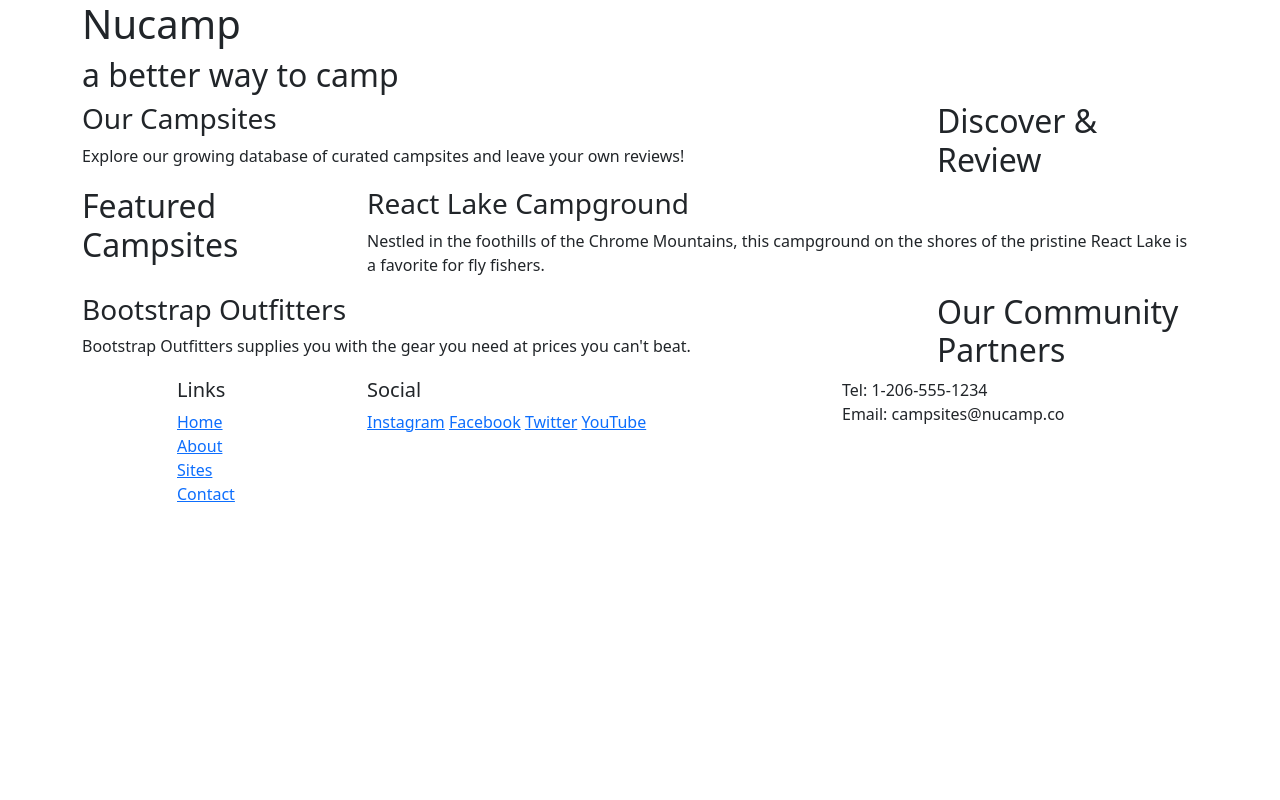
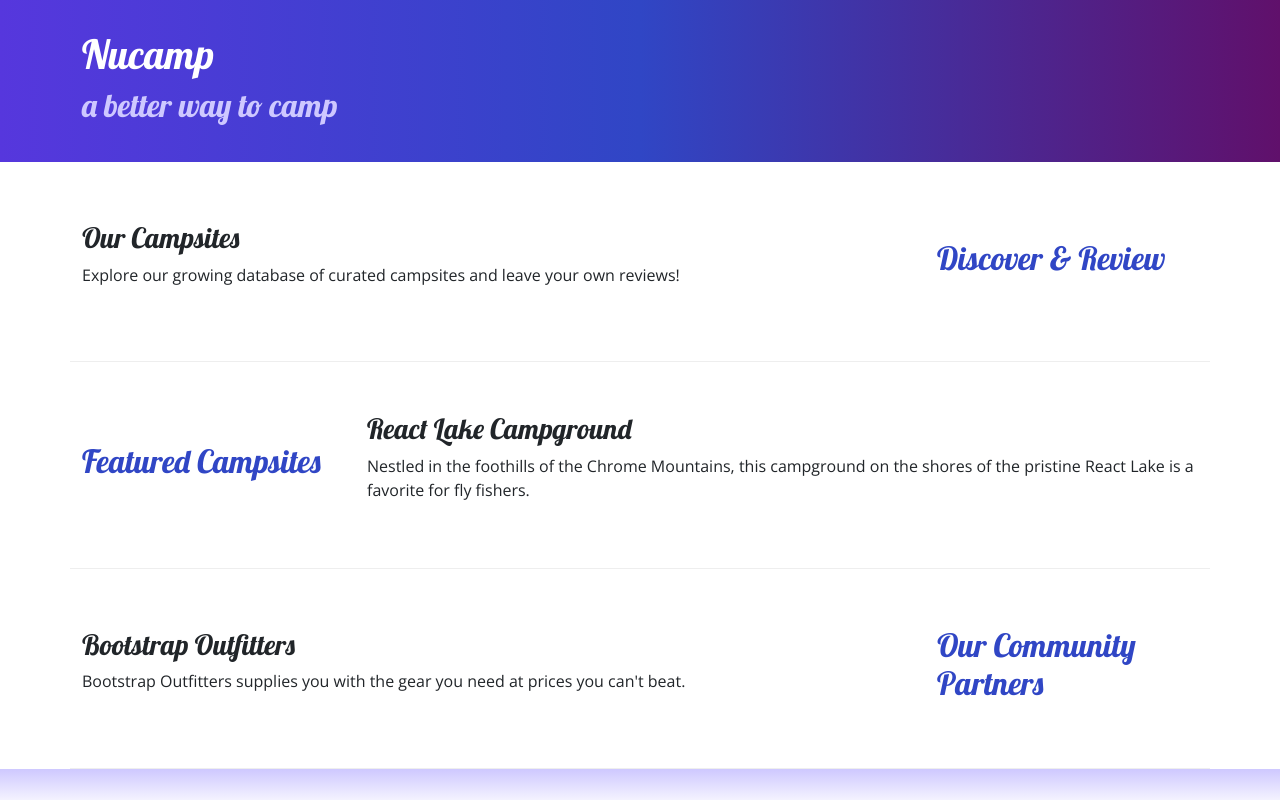
Before and after one commit to tonybria/Nucamp-website, a plain HTML site: page index.html in a window 1280 px wide. Shown: the top 800 px of the page. Drawn offline with nearby package versions, Linux system fonts and the light colour scheme; files that its build step writes are made by us from their sources.

Commit message:
Adding Custom Styles

```diff
--- a/index.html
+++ b/index.html
@@ -1,17 +1,19 @@
 <!DOCTYPE html>
 <html lang="en">
 
-<head>
-     <!-- Required meta tags always come first -->
-     <meta charset="utf-8" />
-     <meta name="viewport" content="width=device-width, initial-scale=1" />
+<head></head>
+    <!-- Required meta tags always come first -->
+    <meta charset="utf-8" />
+    <meta name="viewport" content="width=device-width, initial-scale=1" />
 
-     <!-- Bootstrap CSS -->
-     <link href="https://cdn.jsdelivr.net/npm/bootstrap@5.2.3/dist/css/bootstrap.min.css" rel="stylesheet" integrity="sha384-rbsA2VBKQhggwzxH7pPCaAqO46MgnOM80zW1RWuH61DGLwZJEdK2Kadq2F9CUG65" crossorigin="anonymous"/>
+    <!-- Bootstrap CSS -->
+    <link href="https://cdn.jsdelivr.net/npm/bootstrap@5.2.3/dist/css/bootstrap.min.css" rel="stylesheet" integrity="sha384-rbsA2VBKQhggwzxH7pPCaAqO46MgnOM80zW1RWuH61DGLwZJEdK2Kadq2F9CUG65" crossorigin="anonymous"/>
 
+    <!-- Additional CSS must be placed after Bootstrap CSS -->
+    <link rel="stylesheet" href="https://fonts.googleapis.com/css?family=Lobster|Open+Sans" />
+    <link rel="stylesheet" href="css/styles.css" />
     <title>Nucamp: A Better Way To Camp</title>
 </head>
-
 <body>
 
     <!-- header -->
@@ -30,7 +32,7 @@
     <main class="container">
 
     	<!-- discover section -->
-        <section class="row">
+        <section class="row row-content align-items-center">
             <div class="col-sm-4 col-md-3 order-sm-last">
                 <h2>Discover & Review</h2>
             </div>
@@ -41,7 +43,7 @@
         </section>
 
 		<!-- feature section -->
-        <section class="row">
+        <section class="row row-content align-items-center">
             <div class="col-sm-4 col-md-3">
                 <h2>Featured Campsites</h2>
             </div>
@@ -52,7 +54,7 @@
         </section>
 
 		<!-- partner section -->
-        <section class="row">
+        <section class="row row-content align-items-center">
             <div class="col-sm-4 col-md-3 order-sm-last">
                 <h2>Our Community Partners</h2>
             </div>
--- /dev/null
+++ b/styles.css
@@ -0,0 +1,32 @@
+body {
+    font-family: "Open Sans", sans-serif;
+}
+
+h1, h2, h3 {
+   font-family: "Lobster", cursive;
+}
+
+h2 {
+   color: #3046C5;
+}
+
+header {
+    padding: 30px;
+    background-image: linear-gradient(to right, #5637DD, #3046C5, #60106B);
+    color: white;
+}
+
+header h2 {
+    color: #CEC8FF;
+}
+
+footer {
+    background-image:linear-gradient(#CEC8FF,white);
+    padding: 20px 0;
+}
+
+.row-content {
+    padding: 50px 0;
+    border-bottom: 1px ridge;
+    min-height: 200px;
+}
```
